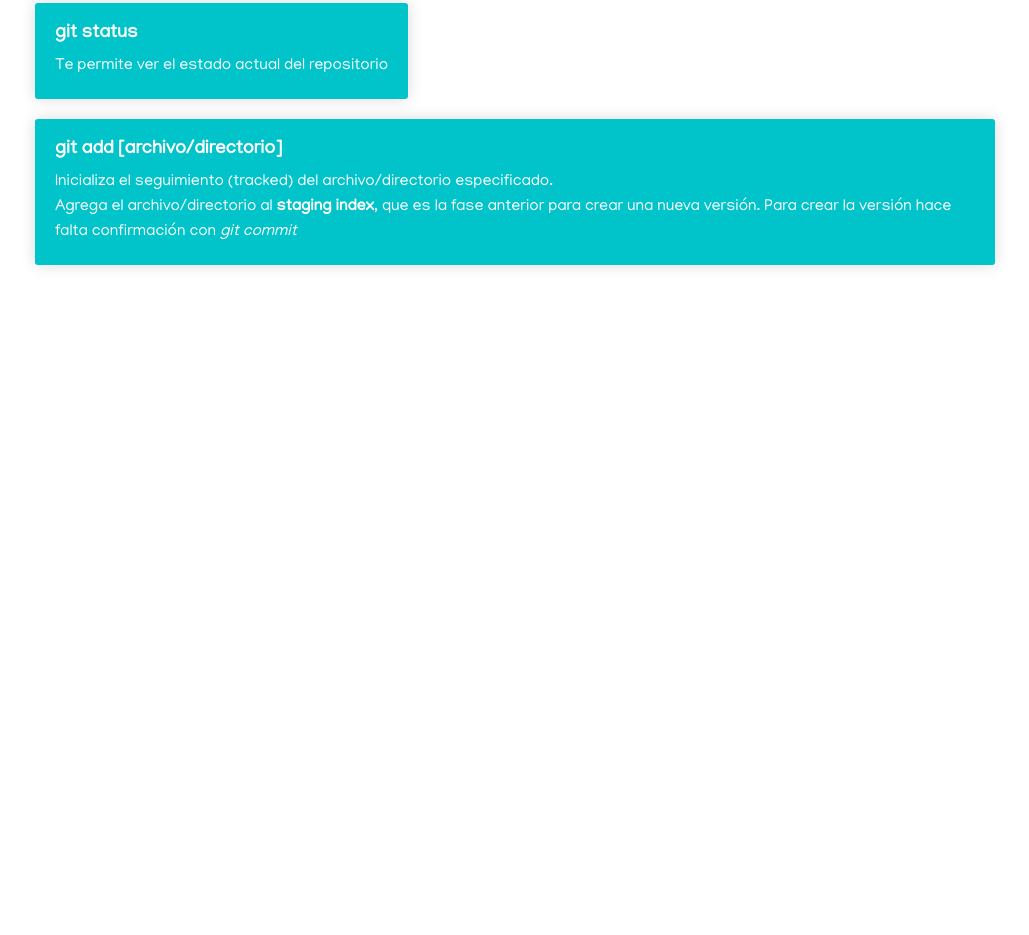
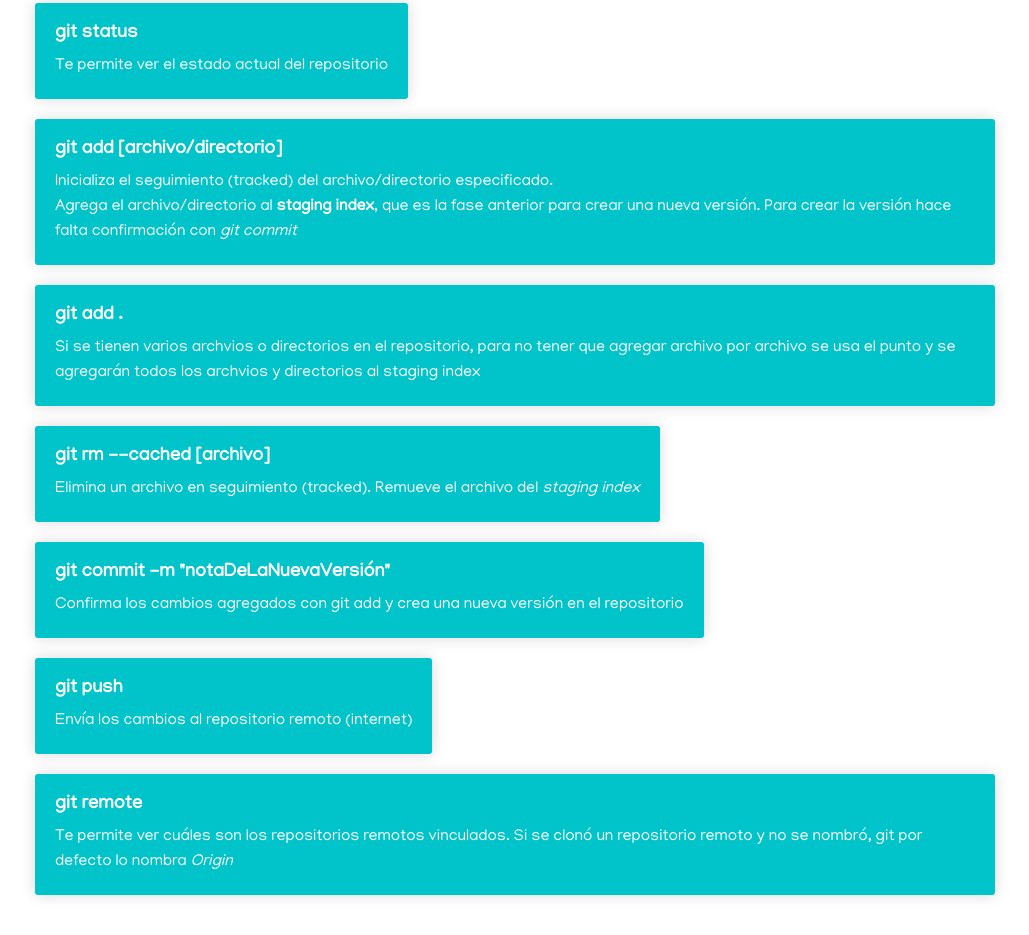
Before and after one commit to EsbaideHdez/CursoDisenoWeb, a plain HTML site: page comandos.html in a window 1280 px wide. Shown: the part 1042-1977 px from the top of the page, without its empty margins (125-1154 px from the left). Before the commit the page ends 1347 px from the top, so only its background shows below. Drawn offline with Linux system fonts and the light colour scheme.

Commit message:
Sesion terminada del 16/09/19

```diff
--- a/comandos.html
+++ b/comandos.html
@@ -147,6 +147,38 @@
             <p>Agrega el archivo/directorio al <strong>staging index</strong>, que es la fase anterior para crear una
                 nueva versión. Para crear la versión hace falta confirmación con <em>git commit</em></p>
         </div>
+        <div class="fila">
+            <strong>
+                <h3>git add .</h3>
+            </strong>
+            <p>Si se tienen varios archvios o directorios en el repositorio, para no tener que agregar archivo por
+                archivo se usa el punto y se agregarán todos los archvios y directorios al staging index</p>
+        </div>
+        <div class="fila">
+            <strong>
+                <h3>git rm --cached [archivo]</h3>
+            </strong>
+            <p>Elimina un archivo en seguimiento (tracked). Remueve el archivo del <em>staging index</em> </p>
+        </div>
+        <div class="fila">
+            <strong>
+                <h3>git commit -m "notaDeLaNuevaVersión"</h3>
+            </strong>
+            <p>Confirma los cambios agregados con git add y crea una nueva versión en el repositorio</p>
+        </div>
+        <div class="fila">
+            <strong>
+                <h3>git push</h3>
+            </strong>
+            <p>Envía los cambios al repositorio remoto (internet)</p>
+        </div>
+        <div class="fila">
+            <strong>
+                <h3>git remote</h3>
+            </strong>
+            <p>Te permite ver cuáles son los repositorios remotos vinculados. Si se clonó un repositorio remoto y no se
+                nombró, git por defecto lo nombra <em>Origin</em></p>
+        </div>
     </div>
 </body>
 
```
Also changed, not shown: index.html (added, +12 -0 lines), 1 other file.
